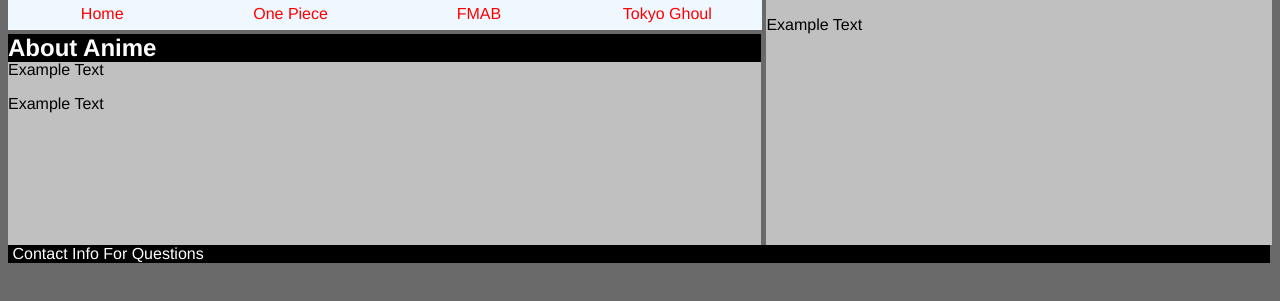
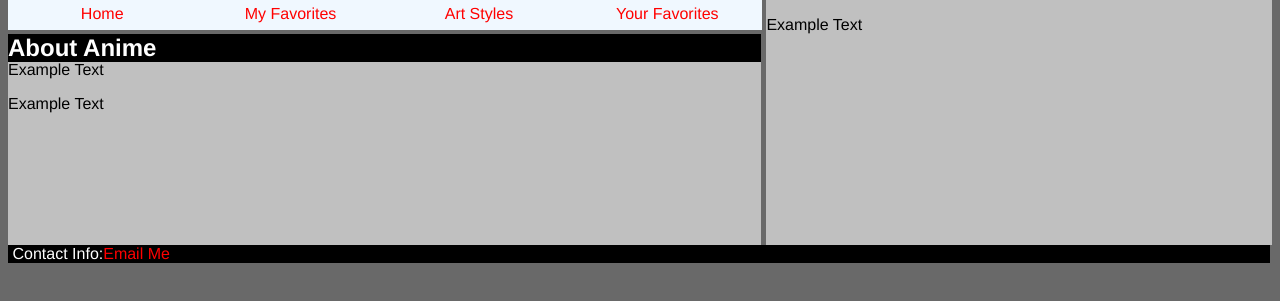
Before and after one commit to EthanPicazzo/cis162, a plain HTML site: page index.html in a window 1280 px wide. Shown: the part 69-370 px from the top of the page. Drawn offline with Linux system fonts and the light colour scheme.

Commit message:
Update index.html

```diff
--- a/index.html
+++ b/index.html
@@ -10,10 +10,10 @@
     <h1>Anime</h1>
 <nav class="horizontalNavigation">
 <ul>
-    <li><a href="#">Home</a></li>
-    <li><a href="#">One Piece</a></li>
-    <li><a href="#">FMAB</a></li>
-    <li><a href="#">Tokyo Ghoul</a></li>
+    <li><a href="index.html">Home</a></li>
+    <li><a href="#">My Favorites</a></li>
+    <li><a href="artstyles.html">Art Styles</a></li>
+    <li><a href="yourfav.html">Your Favorites</a></li>
 </ul>
 </nav>
 </header>
@@ -27,6 +27,6 @@
     <p>Example Text</p>
     <p>Example Text</p>
 </section>
-<footer>Contact Info For Questions</footer>
+<footer>Contact Info:<a href="mailto:Hackysack213@gmail.com">Email Me</a> </footer>
 </body>
 </html>
```
